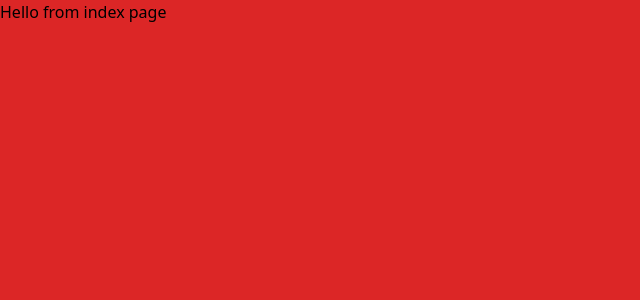
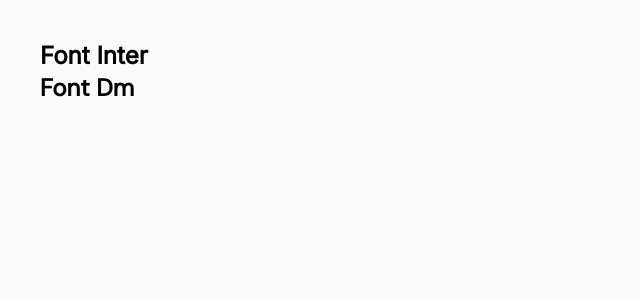
Before and after one commit to alfredomtzrmz/personal-website-nuxt3, a Nuxt app: page / in a window 1280 px wide. Shown: the top 300 px of the page, without its empty margins (0-640 px from the left). Built offline with nearby package versions, Linux system fonts and the light colour scheme.

Commit message:
Feature: Add Google Font, custom head tags

```diff
--- a/app.vue
+++ b/app.vue
@@ -1,5 +1,5 @@
 <template>
-  <div class="h-full antialiased">
+  <div class="bg-zinc-50 dark:bg-black transition-colors duration-100">
     <NuxtPage/>
   </div>
 </template>
--- a/nuxt.config.ts
+++ b/nuxt.config.ts
@@ -1,9 +1,42 @@
 // https://nuxt.com/docs/api/configuration/nuxt-config
 export default defineNuxtConfig({
+  app: {
+    head: {
+      htmlAttrs: {
+        lang: 'es-MX'
+      },
+      meta: [
+        {charset: "utf-8"},
+        {
+          name: 'viewport',
+          content: 'width=device-width, initial-scale=1'
+        },
+        {
+          name: 'description',
+          content: ''
+        }
+      ],
+      title: 'Isidro Martínez | Software Developer',
+      bodyAttrs: {
+        class: 'antialiased font-inter overflow-y-auto h-full'
+      },
+    }
+  },
   modules: [
     '@nuxtjs/tailwindcss',
-    '@nuxtjs/color-mode'
+    '@nuxtjs/color-mode',
+    '@nuxtjs/google-fonts'
   ],
+  googleFonts: {
+    families: {
+      Inter: {
+        wght: [100, 200, 300, 400, 500, 600, 700, 800, 900]
+      },
+      'DM+Sans': {
+        wght: [100, 200, 300, 400, 500, 600, 700, 800, 900]
+      }
+    },
+  },
   colorMode: {
     classSuffix: ''
   }
--- a/package.json
+++ b/package.json
@@ -10,6 +10,7 @@
   "devDependencies": {
     "@nuxtjs/eslint-config": "^12.0.0",
     "@nuxtjs/eslint-config-typescript": "^12.0.0",
+    "@nuxtjs/google-fonts": "^3.0.0-1",
     "@nuxtjs/tailwindcss": "^6.3.0",
     "nuxt": "^3.1.1"
   },
--- a/pages/index.vue
+++ b/pages/index.vue
@@ -1,6 +1,11 @@
 <template>
-  <div class="dark:bg-amber-100 bg-red-600 min-h-screen w-full">
-    Hello from index page
+  <div class="min-h-screen w-full p-10">
+    <p class="font-inter font-semibold text-2xl dark:text-white">
+      Font Inter
+    </p>
+    <p class="font-dm font-semibold text-2xl dark:text-white">
+      Font Dm
+    </p>
   </div>
 </template>
 
--- a/tailwind.config.js
+++ b/tailwind.config.js
@@ -1,3 +1,11 @@
 module.exports = {
-    darkMode: "class"
+    darkMode: 'class',
+    theme: {
+        extend: {
+            fontFamily: {
+                inter: ['Inter'],
+                dm: ['DM Sans']
+            }
+        }
+    }
 }
```
Also changed, not shown: 1 other file (tests, documents, lock files or other folders).
